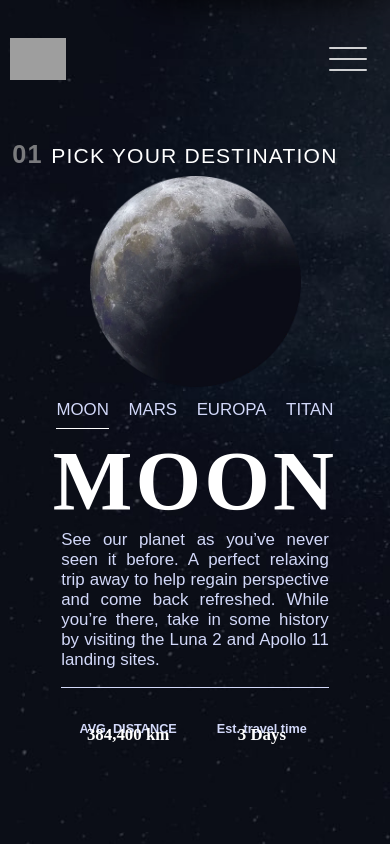
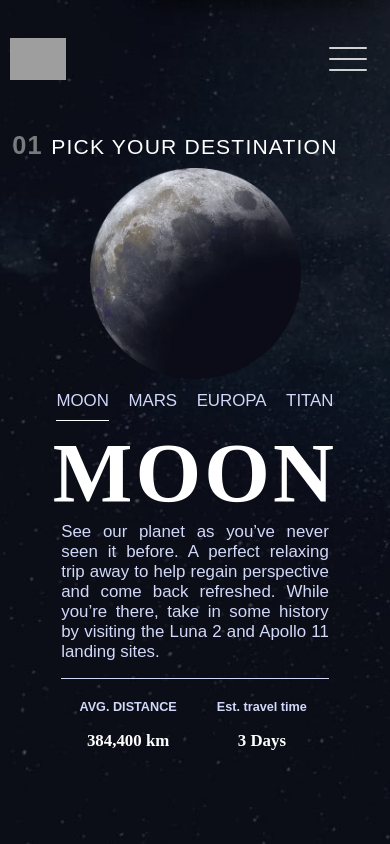
Before and after one commit to sisyphusCoding/spacetourism, a Next.js app: page /destination in a window 390 px wide. Built offline with nearby package versions, Linux system fonts and the light colour scheme; grey boxes are pictures that could not be loaded; a web font is replaced by a local one.

Commit message:
added router to trigger nav active state

```diff
--- a/components/NavBar.js
+++ b/components/NavBar.js
@@ -4,12 +4,12 @@ import Link  from 'next/link'
 import { useState } from 'react'
 
 
-
+import { useRouter } from "next/router";
 
 const NavBar = () => {
 
 
-
+    const router = useRouter();
 
     const [menu , setMenu] = useState(false)
 
@@ -31,7 +31,7 @@ const NavBar = () => {
 
         const list =[ '/' ,'/destination', '/crew', '/technology']
 
-        const id =   list.indexOf(window.location.pathname);
+        const id =   list.indexOf(router.pathname);
 
         setWhich(id)
 
--- a/styles/_mixin.sass
+++ b/styles/_mixin.sass
@@ -22,7 +22,7 @@
 		from
 			transform: translate3d($x + vh,$y + vh,0)
 			opacity: 0
-			clip-path: polygon(100% 100%, 0 100%, 100% 100%, 0% 100%)
+			clip-path: polygon(0 100%, 100% 100%, 100% 100%, 0% 100%)
 		to
 			transform: translate3d(0,0,0)
 			opacity: 1
--- a/styles/destination.module.sass
+++ b/styles/destination.module.sass
@@ -122,14 +122,16 @@
                 @media only screen and (min-width: 1002px)
                     @include flex(center,flex-start,row )
                 @media only screen and (min-width: 501px) and (max-width: 1001px)
-                    @include flex(center,center,row )
+                    @include flex(center,center,row)
                 > *
-                    @media only screen and (min-width: 1px) and (max-width: 480px)
-                        height: 50%
+                    @media only screen and (min-width: 1px) and (max-width: 1001px)
+                        height: 100%
                         width: 100%
-                        padding: 1.4vh 0
-                        gap: 0vh
+                        padding: 1.4vh
+                        gap: 2vh
 
+                        > *
+                            text-align: center
                     @media only screen and (min-width: 1002px)
                         height: 100%
                         width: 50%
--- a/styles/nav.module.sass
+++ b/styles/nav.module.sass
@@ -28,15 +28,21 @@
 
 
     .innerWrap
-        background: rgba(170, 170, 170, .1)
+
         @include flex (center,space-evenly,row wrap)
         z-index: 3
         width: 65vw
         height: 100%
-        @include blur(.8)
         padding: 0vh 5vw
         box-shadow: rgba(0,0,0,1) 0 0 5vh -.5vh
         text-transform: uppercase
+        @media screen and (min-width: 1px)   and (max-width: 500px)
+            @include blur(4)
+            background: rgba(0, 0, 0, .1)
+        @media screen and (min-width: 501px)
+            @include blur(.5)
+            background: rgba(170, 170, 170, .1)
+
 
         li
             div
```
